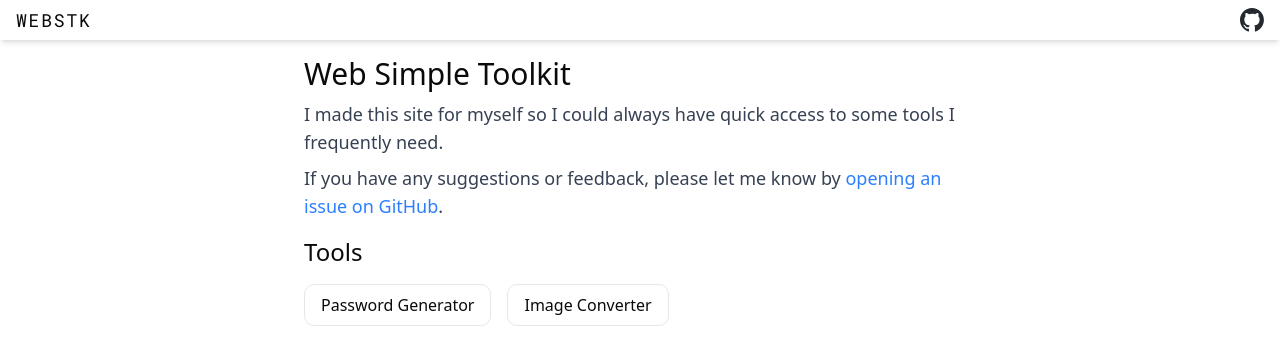
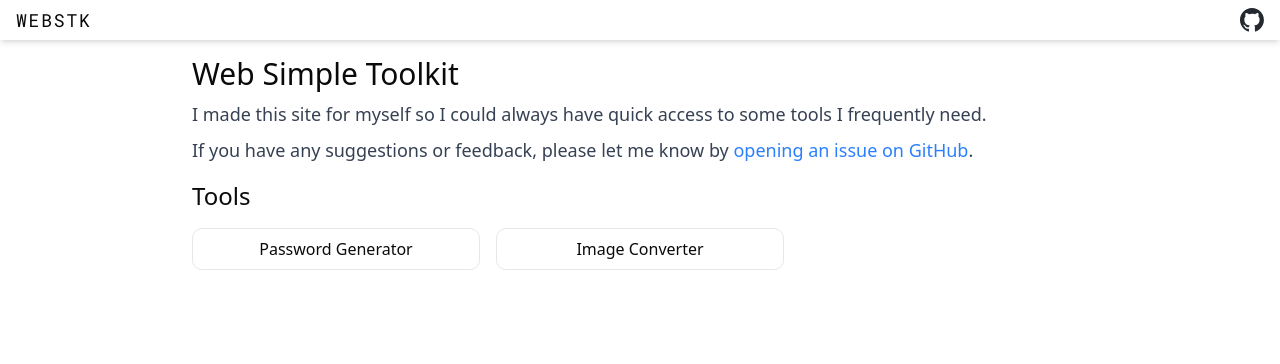
Before and after one commit to Gavin-Hofer/webstk, a Next.js app: page / in a window 1280 px wide. Shown: the top 364 px of the page. Built offline with nearby package versions, Linux system fonts and the light colour scheme.

Commit message:
Added image converter link to homepage.

```diff
--- a/src/app/page.tsx
+++ b/src/app/page.tsx
@@ -8,7 +8,7 @@ export const metadata: Metadata = {
 
 const Page: NextPage = () => {
   return (
-    <div className='m-4 flex w-full max-w-2xl flex-col gap-4'>
+    <div className='m-4 flex w-full max-w-4xl flex-col gap-4'>
       <div className='flex flex-col gap-2'>
         <h1 className='text-3xl'>Web Simple Toolkit</h1>
         <p className='text-lg text-gray-700'>
@@ -29,16 +29,16 @@ const Page: NextPage = () => {
       </div>
 
       <h2 className='text-2xl'>Tools</h2>
-      <div className='flex flex-wrap gap-4'>
+      <div className='grid grid-cols-1 gap-4 sm:grid-cols-2 md:grid-cols-3'>
         <Link
           href='/password-generator'
-          className='rounded-lg border border-gray-200 px-4 py-2 transition-colors duration-500 ease-out hover:bg-gray-100'
+          className='flex items-center justify-center rounded-lg border border-gray-200 px-4 py-2 transition-colors duration-500 ease-out hover:bg-gray-100'
         >
           Password Generator
         </Link>
         <Link
-          href='/image-converted'
-          className='rounded-lg border border-gray-200 px-4 py-2 transition-colors duration-500 ease-out hover:bg-gray-100'
+          href='/image-converter'
+          className='flex items-center justify-center rounded-lg border border-gray-200 px-4 py-2 transition-colors duration-500 ease-out hover:bg-gray-100'
         >
           Image Converter
         </Link>
```
